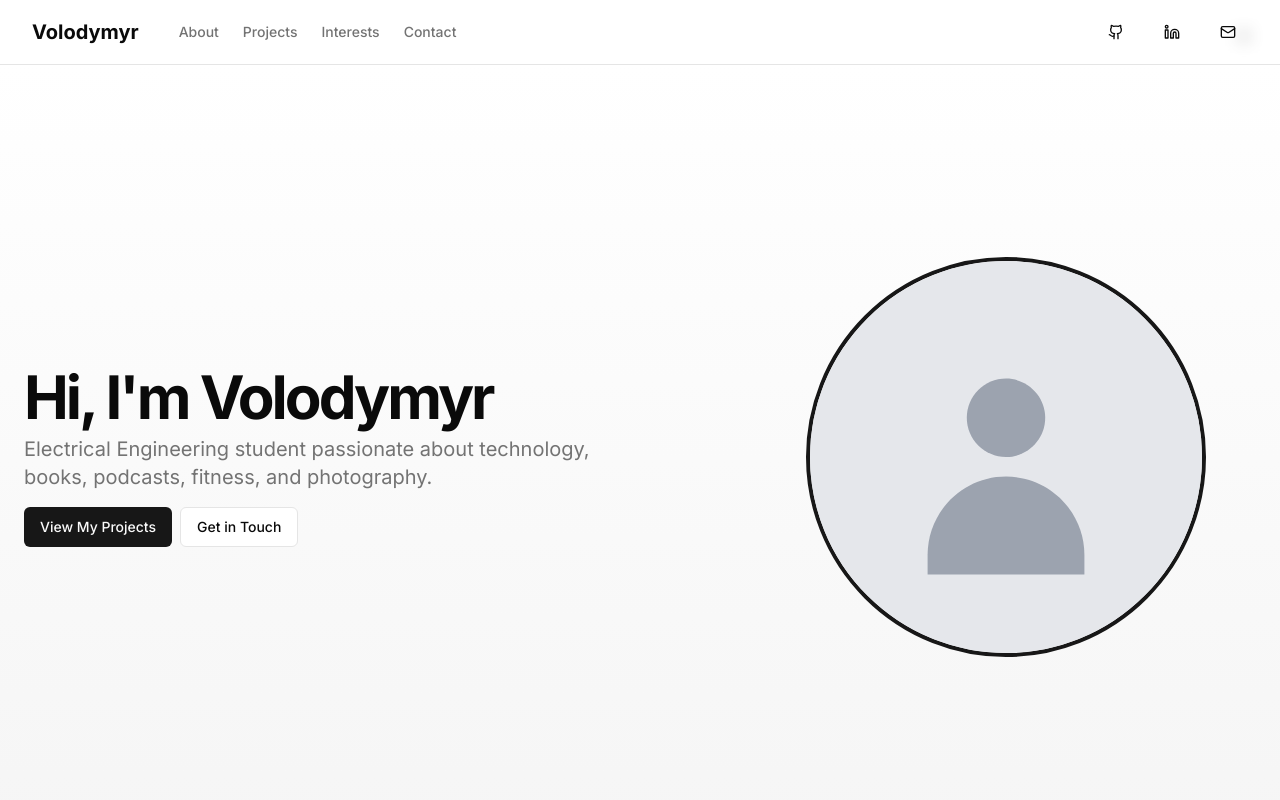
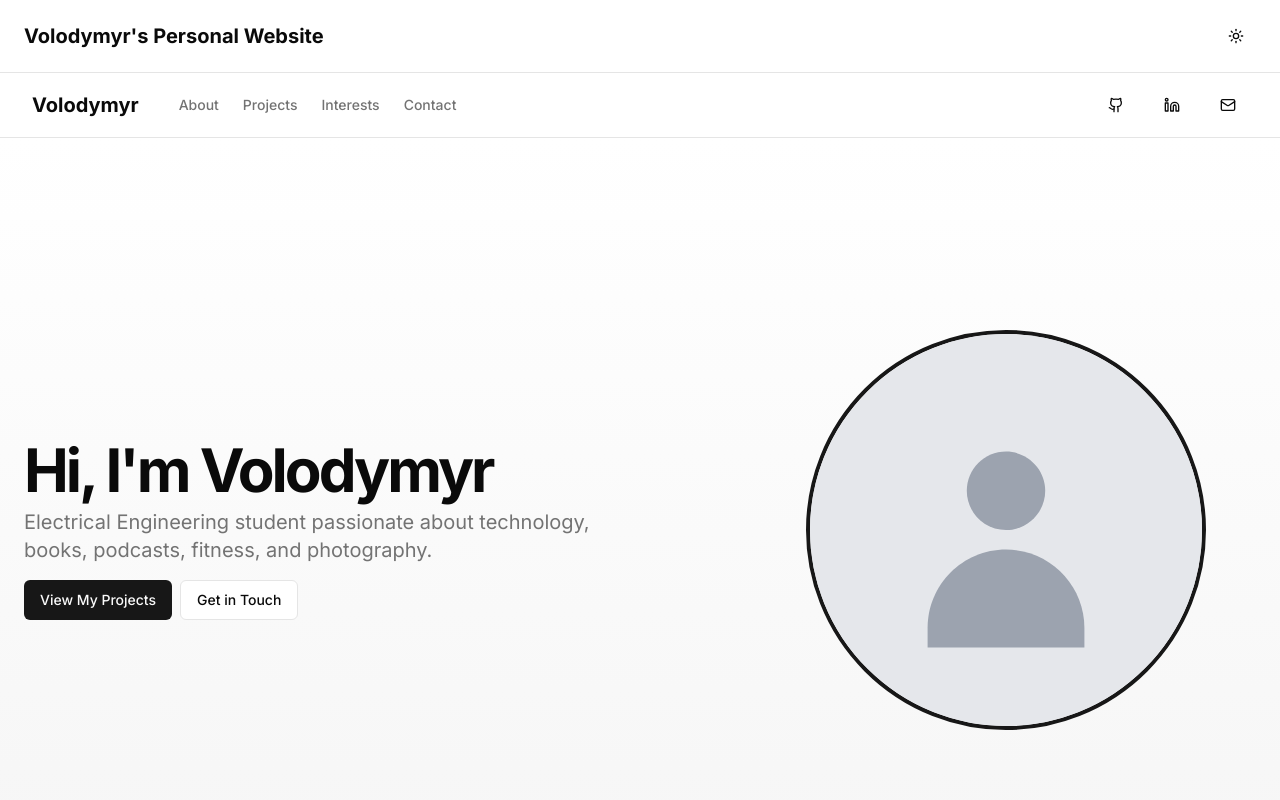
Before and after one commit to VSTimeless/volodymyr-pesr-web, a Next.js app: page / in a window 1280 px wide. Shown: the top 800 px of the page. Built offline with nearby package versions, Linux system fonts and the light colour scheme.

Commit message:
feat: add header with Dark/Light/Auto theme toggle using Lucide icons

```diff
--- a/app/layout.tsx
+++ b/app/layout.tsx
@@ -25,9 +25,10 @@ export default function RootLayout({
           enableSystem
           disableTransitionOnChange
         >
-          <div className="fixed top-4 right-4">
+          <header className="w-full flex items-center justify-between px-6 py-4 border-b bg-background/80 backdrop-blur-md sticky top-0 z-50">
+            <h1 className="text-xl font-bold">Volodymyr's Personal Website</h1>
             <ThemeToggle />
-          </div>
+          </header>
           {children}
         </ThemeProvider>
       </body>
```
